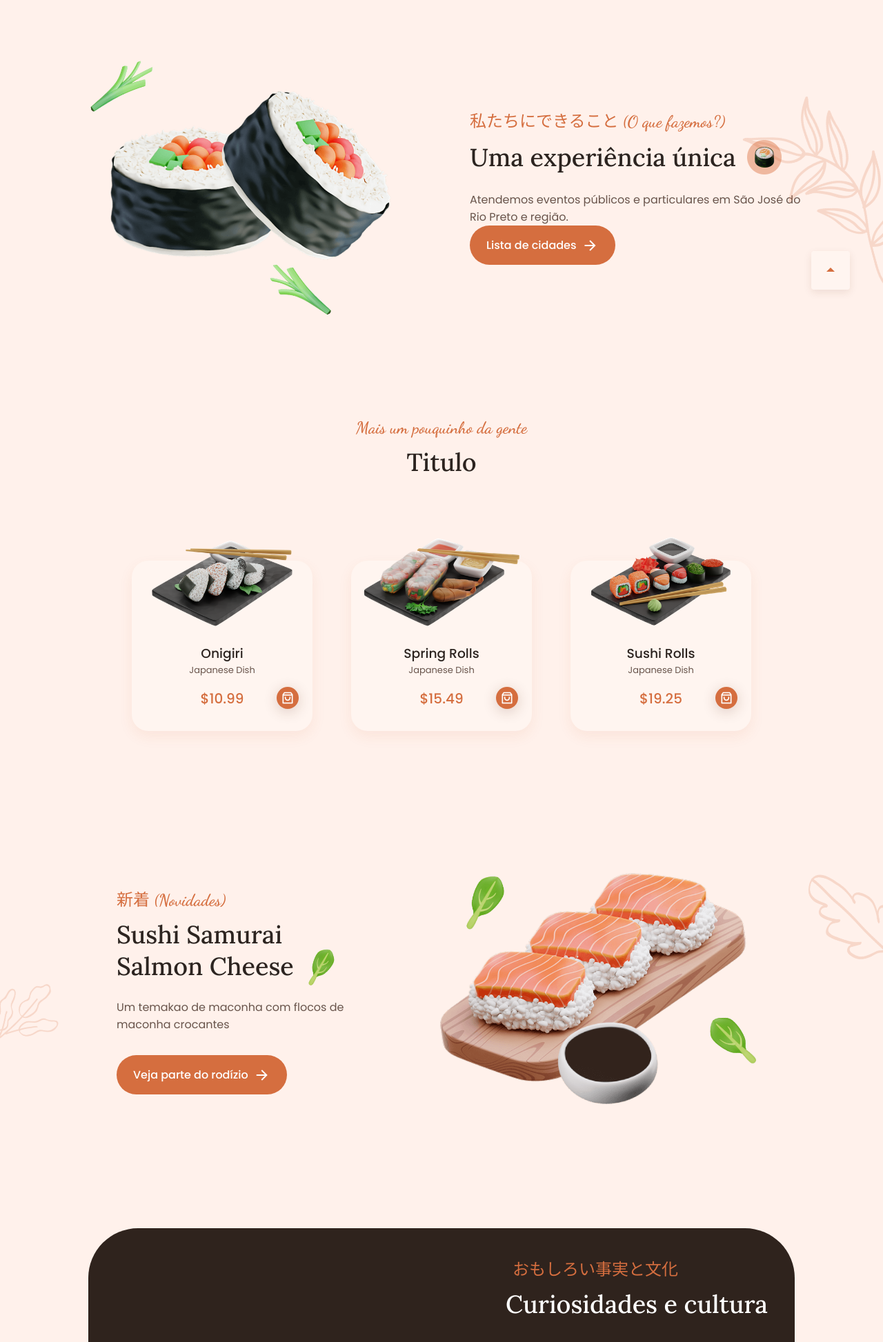
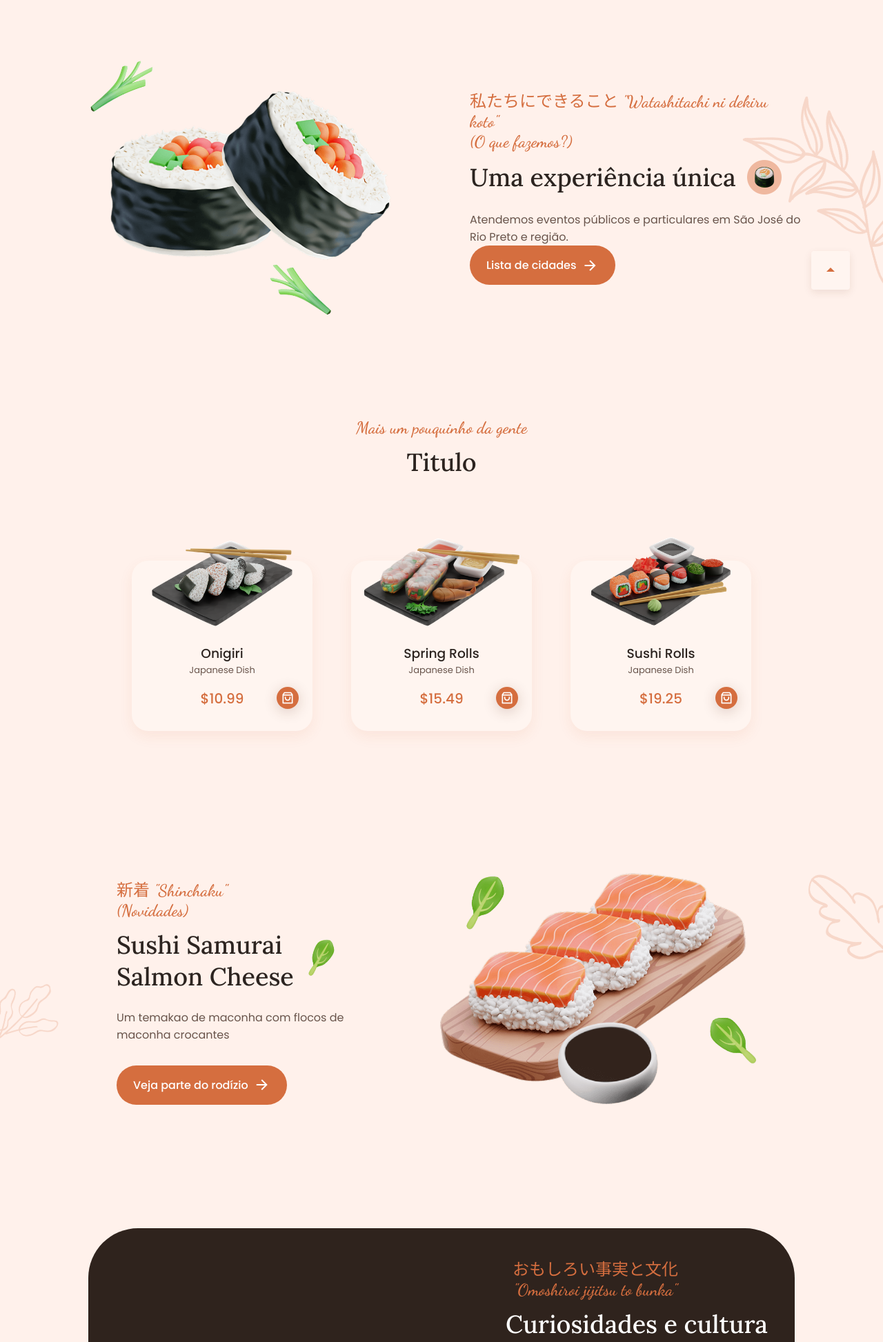
Before and after one commit to cmidiapaga01/Pagotto, a plain HTML site: page index.html in a window 1280 px wide. Shown: the part 780-2726 px from the top of the page at 69% size. Drawn offline with nearby package versions, Linux system fonts and the light colour scheme.

Commit message:
japa added

```diff
--- a/index.html
+++ b/index.html
@@ -100,7 +100,9 @@
         <section class="about section" id="about">
             <div class="about__container container grid">
                 <div class="about__data">
-                    <span class="section__subtitle">私たちにできること (O que fazemos?) </span>
+                    <span class="section__subtitle">私たちにできること "Watashitachi ni dekiru koto"<br>
+                        (O que fazemos?)
+                    </span>
                     <h2 class="section__title about__title">
                         <div>
                             Uma experiência única
@@ -173,7 +175,9 @@
         <section class="recently section" id="recently">
             <div class="recently__container container grid">
                 <div class="recently__data">
-                    <span class="section__subtitle">新着 (Novidades) </span>
+                    <span class="section__subtitle">新着 "Shinchaku" <br>
+                        (Novidades) </br>
+                    </span>
                     <h2 class="section__title">
                         Sushi Samurai <br>
                         Salmon Cheese
@@ -205,7 +209,8 @@
 
                     <div class="newsletter__data">
                         <span class="section__subtitle">
-                            おもしろい事実と文化
+                            おもしろい事実と文化 <br>
+                            "Omoshiroi jijitsu to bunka"
                         </span>
                         <h2 class="section__title">
                             Curiosidades e cultura
@@ -259,7 +264,8 @@
                 <p class="footer__description">
                     真の日本の寿司を<br>
                     ご自宅へお届けします<br>
-
+                    Shin no Nihon no sushi o <br>
+                    gojitaku e o-todoke shimasu
                 </p>
             </div>
 
@@ -272,7 +278,7 @@
                             <a href="#" class="footer__link">Quem somos nós</a>
                         </li>
                         <li>
-                            <a href="#" class="footer__link">私たちにできること (O que fazemos?)</a>
+                            <a href="#" class="footer__link">O que fazemos?</a>
                         </li>
                         <li>
                             <a href="#" class="footer__link">Novidades</a>
```
